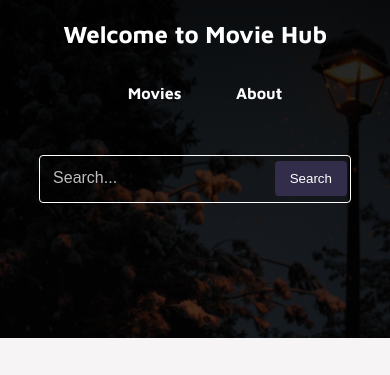
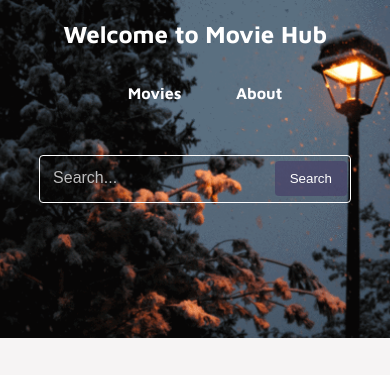
Before and after one commit to mzosam/MovieHub, a plain HTML site: page index.html in a window 390 px wide. Shown: the top 375 px of the page. Drawn offline with Linux system fonts and the light colour scheme; a web font is replaced by a local one.

Commit message:
Update main.css

```diff
--- a/main.css
+++ b/main.css
@@ -96,7 +96,7 @@ nav a {
 section::before{
     content: '';
     background: linear-gradient(rgba(0, 0, 0, 0.896), rgba(0, 0, 0, 0.691));
-    inset: 0 0 40vh 0;
+    inset: 0 0 100vh 0;
     position: absolute;
 }
 @media screen and (max-width:600px) {
@@ -107,7 +107,7 @@ section::before{
         height: 40vh;
     }
     section::before{
-        inset: 0 0 60vh 0;
+        inset: 0 0 100vh 0;
     }
 }
 main {
```
